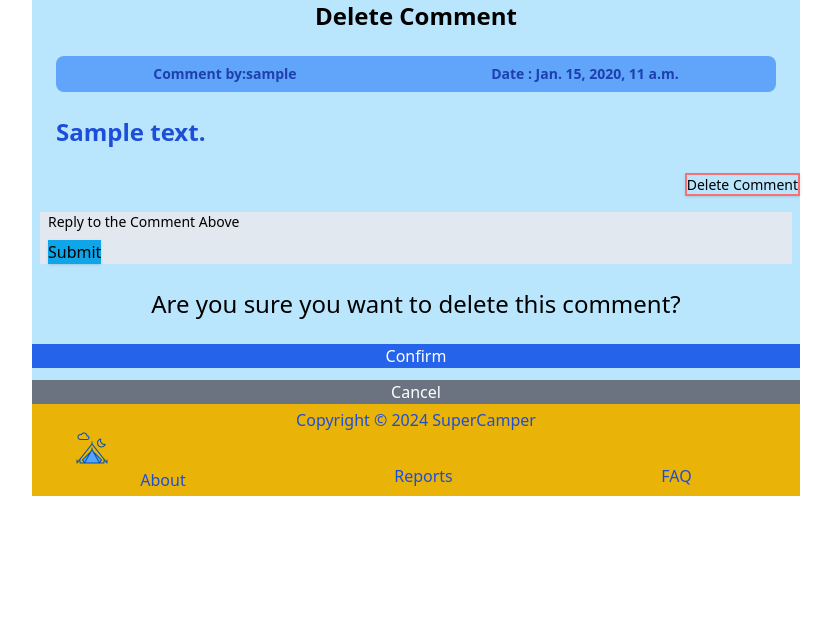
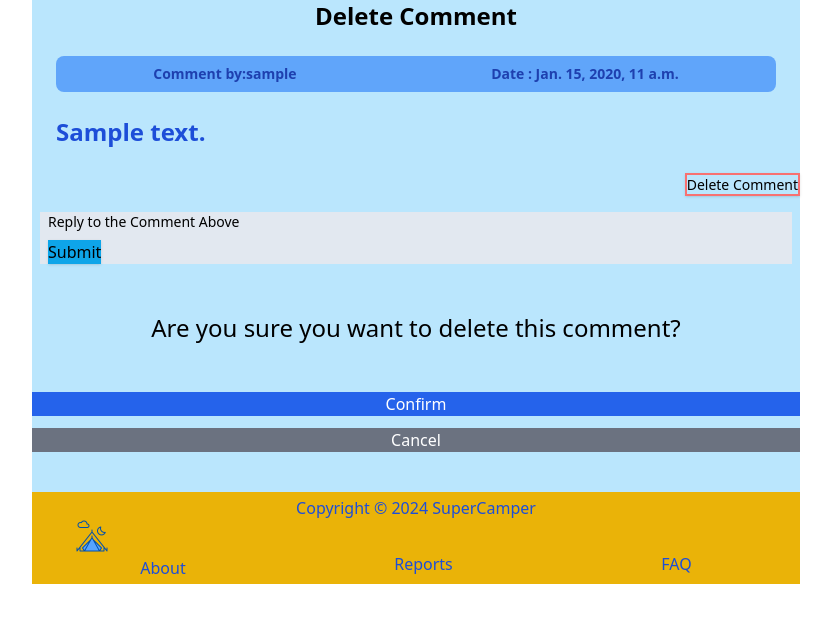
Before and after one commit to Spondycode/2024-TW-SuperCamper, a Django app: page /delete_comment/1/ in a window 1280 px wide. Shown: the part 80-703 px from the top of the page, without its empty margins (224-1055 px from the left). Run offline with Django 5.2, Linux system fonts and the light colour scheme; a user stored in the database is signed in; tables that the repository leaves empty hold one stand-in row (values such as "Sample post"); some libraries are stand-ins or nearby versions.

Commit message:
Update comment rendering and styling

```diff
--- a/a_plot/views.py
+++ b/a_plot/views.py
@@ -356,7 +356,7 @@ def comment_sent(request, pk):
             comment.parent_plot = plot
             comment.save()
 
-    return render(request, "includes/comment.html", {"comment": comment})
+    return render(request, "snippets/add_comment.html", {"comment": comment, "plot": plot})
 
 
 
--- a/templates/a_plots/delete_comment.html
+++ b/templates/a_plots/delete_comment.html
@@ -8,11 +8,11 @@
 
     {% include 'includes/comment.html' %}
 
-    <p class="my-6 text-2xl text-center">Are you sure you want to delete this comment?</p>
+    <p class="my-12 text-2xl text-center">Are you sure you want to delete this comment?</p>
 
     <form action="" method="POST">
         {% csrf_token %}
-        <div class="flex flex-col gap-3">
+        <div class="flex flex-col gap-3 my-10">
             <button class="text-white bg-blue-600 btn">Confirm</button>
             <a class="text-center text-white bg-gray-500 btn" href="{{ request.META.HTTP_REFERER }}">Cancel</a>
         </div>
```
Also changed, not shown: templates/a_plots/plotpage.html (+5 -2 lines), templates/snippets/add_comment.html (added, +7 -0 lines), templates/index.html (line endings or trailing spaces).
